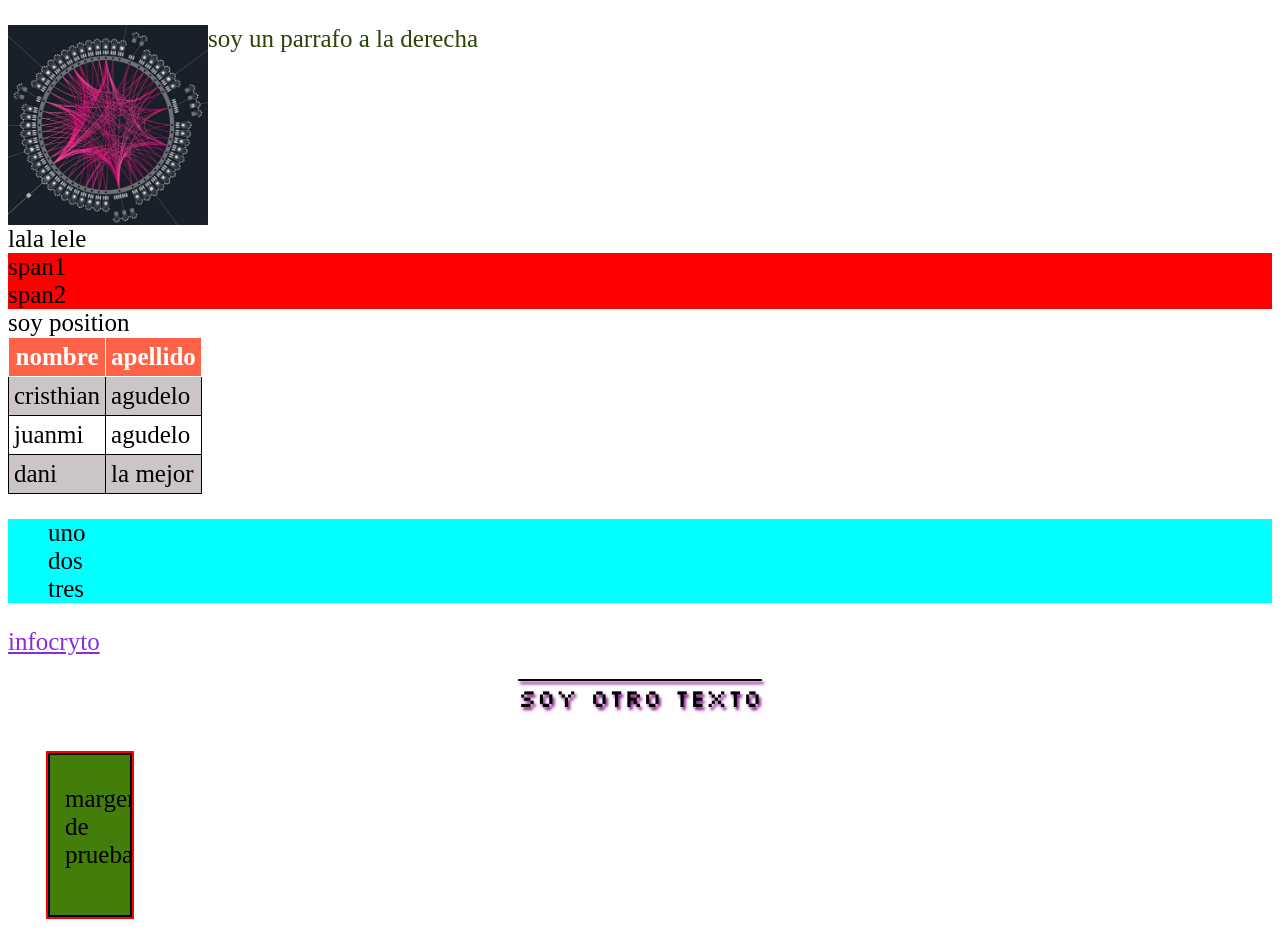
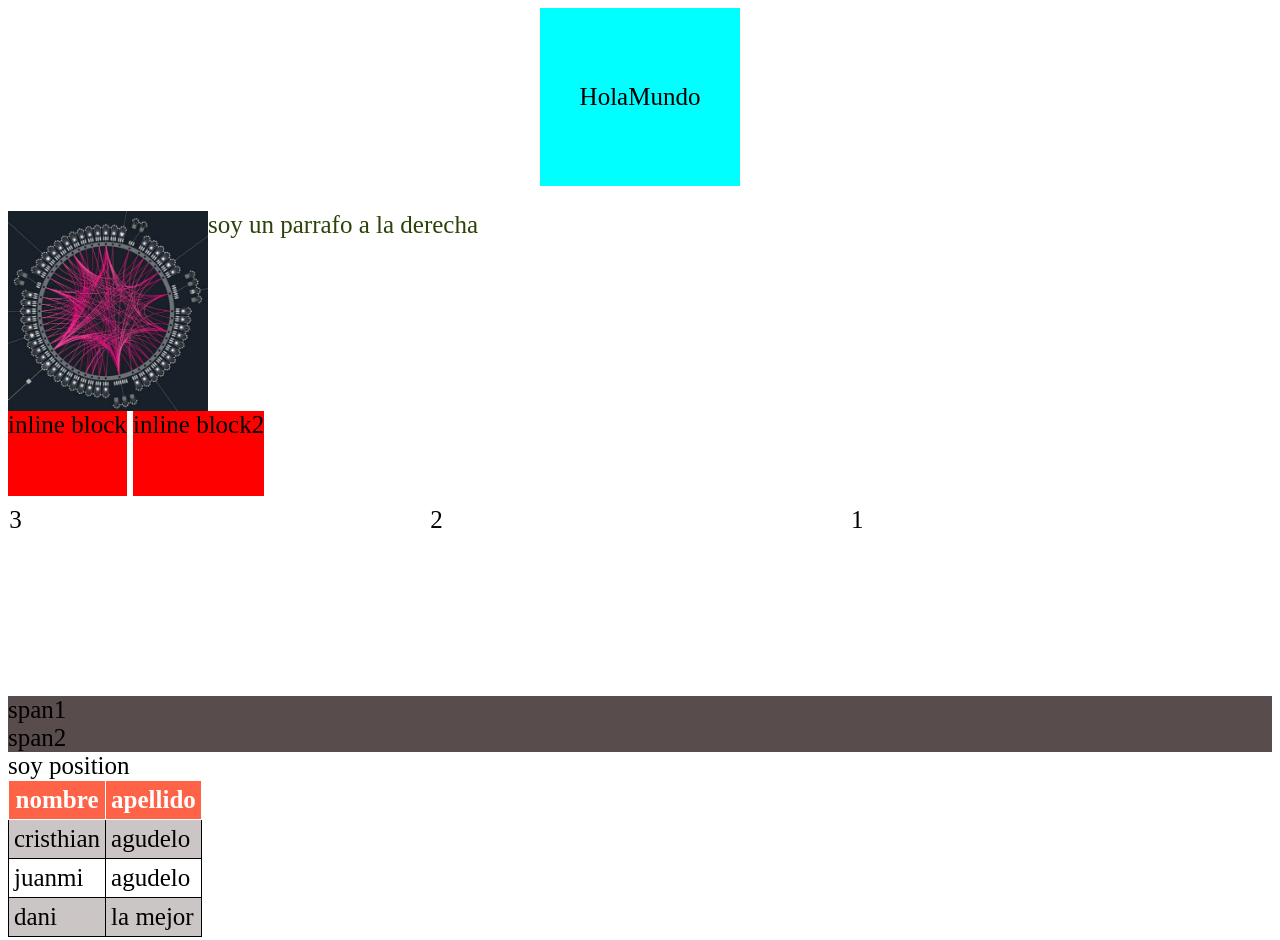
Before and after one commit to jaykob07/holamundo-agosto, a plain HTML site: page index.html in a window 1280 px wide. Shown: the top 940 px of the page. Drawn offline with Linux system fonts and the light colour scheme.

Commit message:
commit desde toro 26 agosto

```diff
--- a/index.html
+++ b/index.html
@@ -8,12 +8,22 @@
     <link href="https://fonts.googleapis.com/css2?family=Silkscreen&display=swap" rel="stylesheet">
 </head>
 <body>
+    <section class="center">
+        <p>HolaMundo</p>
+    </section>
+
     <div class="container">
     <img src="dot.jpg" class="left">
     <p>soy un parrafo a la derecha</p>
     </div>
-    <div class="inline">lala</div>
-    <div class="inline">lele</div>
+
+    <div class="inline-block">inline block</div>
+    <div class="inline-block">inline block2</div>
+    <div class="container">
+        <article class="column right">1</article>
+        <article class="column right">2</article>
+        <article class="column right">3</article>
+    </div>
     <span>span1</span>
     <span>span2</span>
     <article id="position">soy position</article>
--- a/style.css
+++ b/style.css
@@ -128,7 +128,7 @@ tr:nth-child(even) {
 }
 span {
     display: block;
-    max-width: 2000px;background-color: red;
+    max-width: 2000px;background-color: rgb(89, 76, 76);
 }
 .inline {
     display: inline;
@@ -154,3 +154,25 @@ span {
 .right {
     float: right;
 }
+
+.column {
+
+    margin: 0px;
+    padding: 10px 0;
+    width: 33.3%
+}
+
+.inline-block {
+    display: inline-block;
+    height: 85px;
+    background-color: red;
+}
+
+.center {
+    padding: 50px 0;
+    text-align: center;
+    width: 200px;
+    margin: 0 auto;
+    background-color: cyan;
+
+}
```
